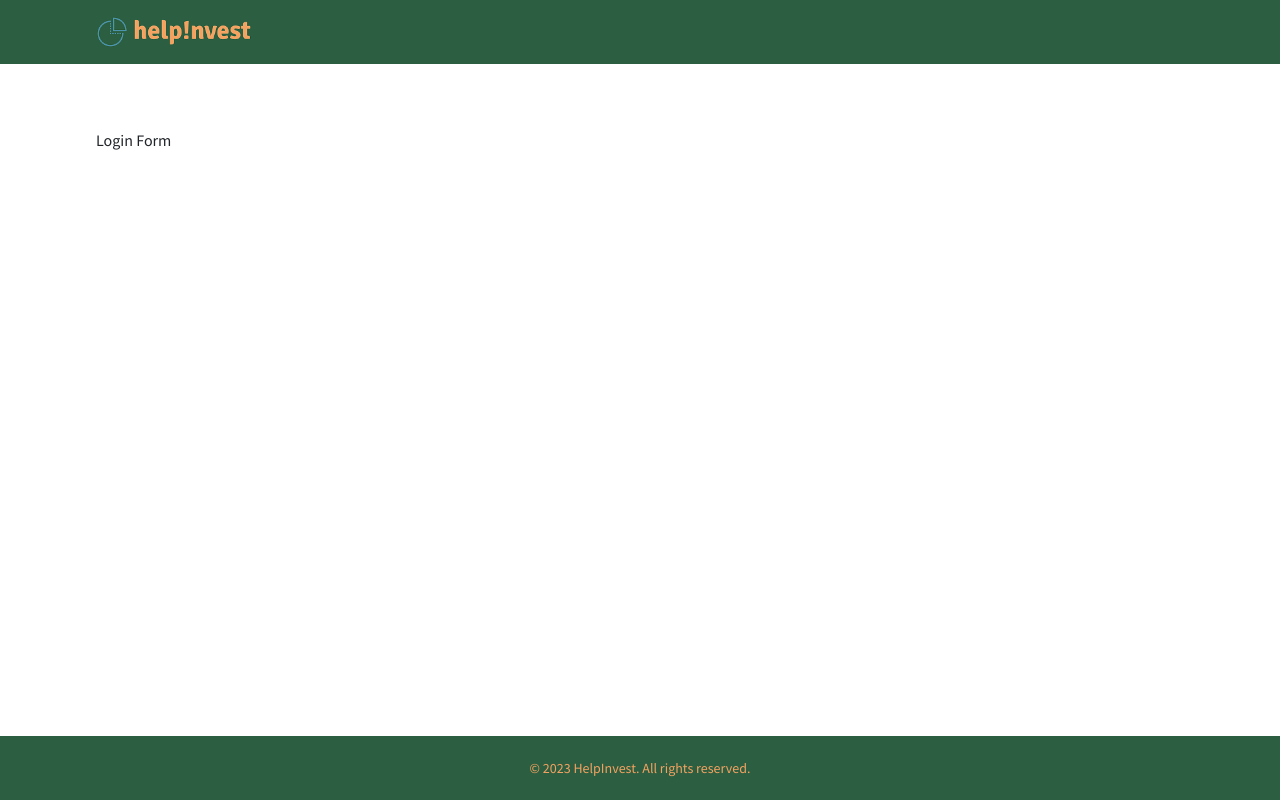
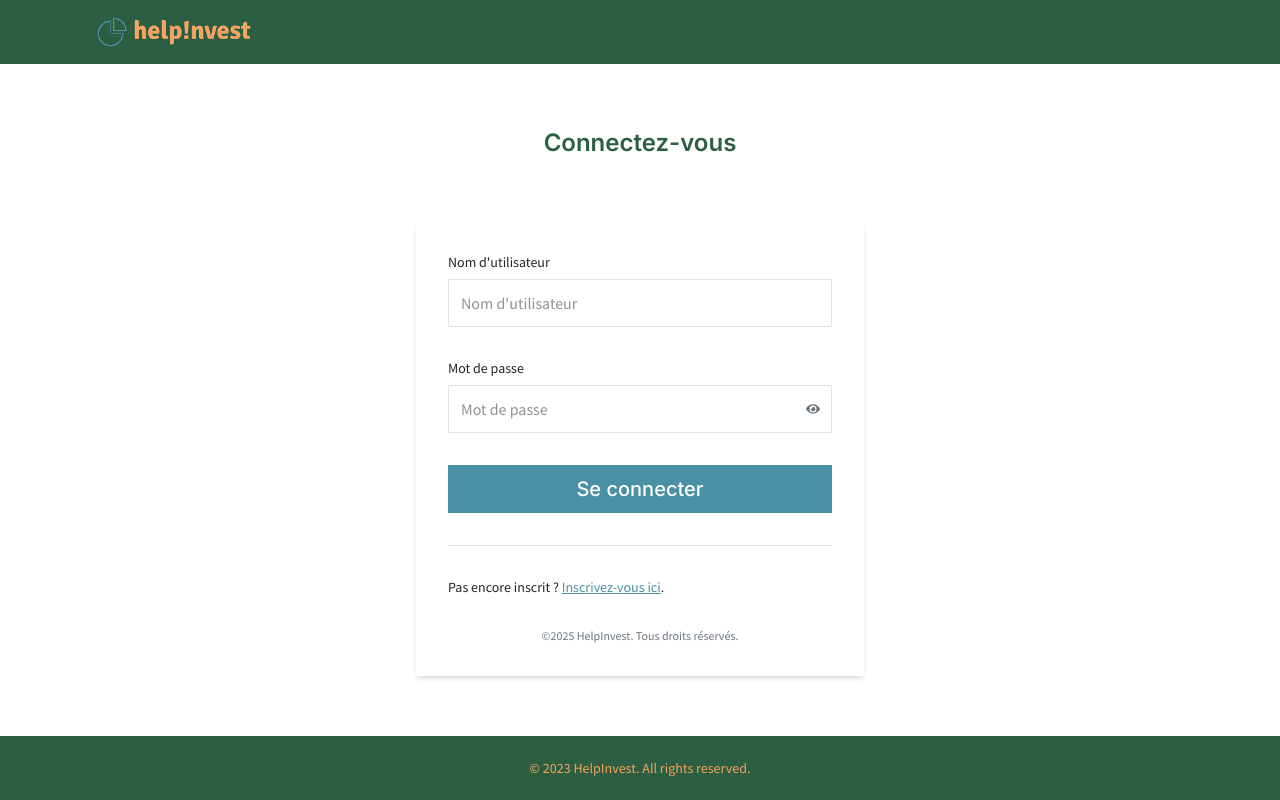
Before and after one commit to luneroka/help-invest, a React (Vite) app in the folder frontend/: page /connexion in a window 1280 px wide. Built offline with nearby package versions, Linux system fonts and the light colour scheme.

Commit message:
Style Login page

```diff
--- a/frontend/src/App.css
+++ b/frontend/src/App.css
@@ -225,8 +225,7 @@
     line-height: var(--line-height-button);
     font-weight: var(--font-weight-medium);
     padding: 1rem 2rem;
-    min-height: 3rem;
-    border-radius: 0.375rem;
+    height: 3rem;
     transition: background-color 0.15s ease;
     display: inline-flex;
     align-items: center;
@@ -246,8 +245,7 @@
     line-height: var(--line-height-button);
     font-weight: var(--font-weight-medium);
     padding: 1rem 2rem;
-    min-height: 3rem;
-    border-radius: 0.375rem;
+    height: 3rem;
     transition: background-color 0.15s ease;
     display: inline-flex;
     align-items: center;
@@ -294,11 +292,12 @@
 
   .input-field {
     border: 1px solid var(--color-gray-300);
-    border-radius: 0.375rem;
     padding: 0.5rem 0.75rem;
     font-family: var(--font-family-secondary);
     font-size: var(--font-size-body);
     outline: none;
+    background-color: var(--color-theme-bg-main);
+    min-height: 3rem;
   }
 
   .input-field:focus {
--- a/frontend/src/components/pages/Login.jsx
+++ b/frontend/src/components/pages/Login.jsx
@@ -1,13 +1,111 @@
-import React from 'react'
+import React, { useState } from 'react'
+import { useNavigate, useLocation, Link } from 'react-router-dom';
+import { FaGoogle, FaEye, FaEyeSlash } from 'react-icons/fa';
 import Layout from '../layout/Layout'
 import AuthHeader from '../headers/AuthHeader'
 
 function Login() {
+  const [isVisible, setIsVisible] = useState(false);
+
+  // Toggle password view
+  const handleTogglePasswordView = (e) => {
+    e.preventDefault();
+    setIsVisible((prev) => !prev);
+  };
+
+
   return (
     <Layout header={<AuthHeader />}>
-        <div>
-            Login Form
+      <div className='flex flex-col flex-1 items-center min-h-full min-w-[300px] xs:min-w-[500px]'>
+
+        <h2>Connectez-vous</h2>
+
+        <div className="flex flex-col gap-8 bg-theme-bg-main p-8 shadow-md w-full max-w-md">
+
+          {/* Form */}
+          <form className="flex flex-col gap-8">
+
+            {/* Email Input */}
+            <div className='flex flex-col gap-2'>
+              <label
+                htmlFor='username'
+                className='block text-small'
+              >
+                Nom d'utilisateur
+              </label>
+              <input
+                type='text'
+                name='username'
+                id='username'
+                placeholder="Nom d'utilisateur"
+                className="input-field input-field:focus w-full"
+                autoComplete='username'
+              />
+            </div>
+
+            {/* Password Input */}
+            <div className='flex flex-col gap-2'>
+              <label
+                htmlFor='password'
+                className='block text-small'
+              >
+                Mot de passe
+              </label>
+              <div className='relative w-[100%]'>
+                <input
+                  type={isVisible ? 'text' : 'password'}
+                  name='password'
+                  id='password'
+                  placeholder='Mot de passe'
+                  className="input-field w-full"
+                  autoComplete='current-password'
+                />
+
+                {isVisible ? (
+                  <button
+                    type='button'
+                    onClick={handleTogglePasswordView}
+                    className='cursor-pointer absolute right-3 inset-y-0 my-auto text-caption'
+                  >
+                    <FaEyeSlash />
+                  </button>
+                ) : (
+                  <button
+                    type='button'
+                    onClick={handleTogglePasswordView}
+                    className='cursor-pointer absolute right-3 inset-y-0 my-auto text-caption'
+                  >
+                    <FaEye />
+                  </button>
+                )}
+              </div>
+            </div>
+
+            {/* Connect Button */}
+            <button
+              type='submit'
+              className='btn-primary w-full'
+            >
+              Se connecter
+            </button>
+          </form>
+
+          <hr className='border-gray-300' />
+
+          {/* Redirect To Register */}
+          <p className='text-small'>
+            Pas encore inscrit ?{' '}
+            <span className='link-default underline link-default:hover'>
+              <Link to='/inscription'>Inscrivez-vous ici</Link>
+            </span>.
+          </p>
+
+          {/* Copyrights */}
+          <p className='text-xs text-center text-caption'>
+            &copy;2025 HelpInvest. Tous droits réservés.
+          </p>
         </div>
+      </div>
     </Layout>
   )
 }
```
